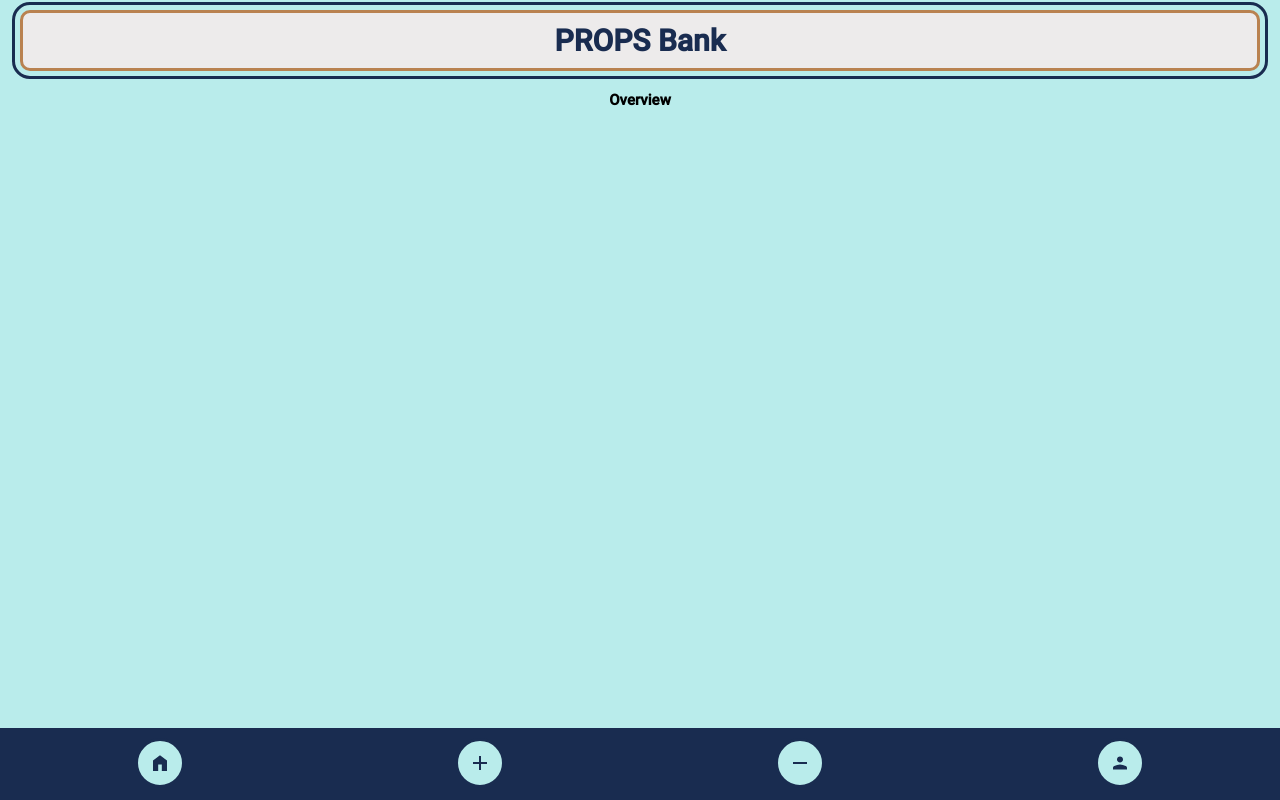
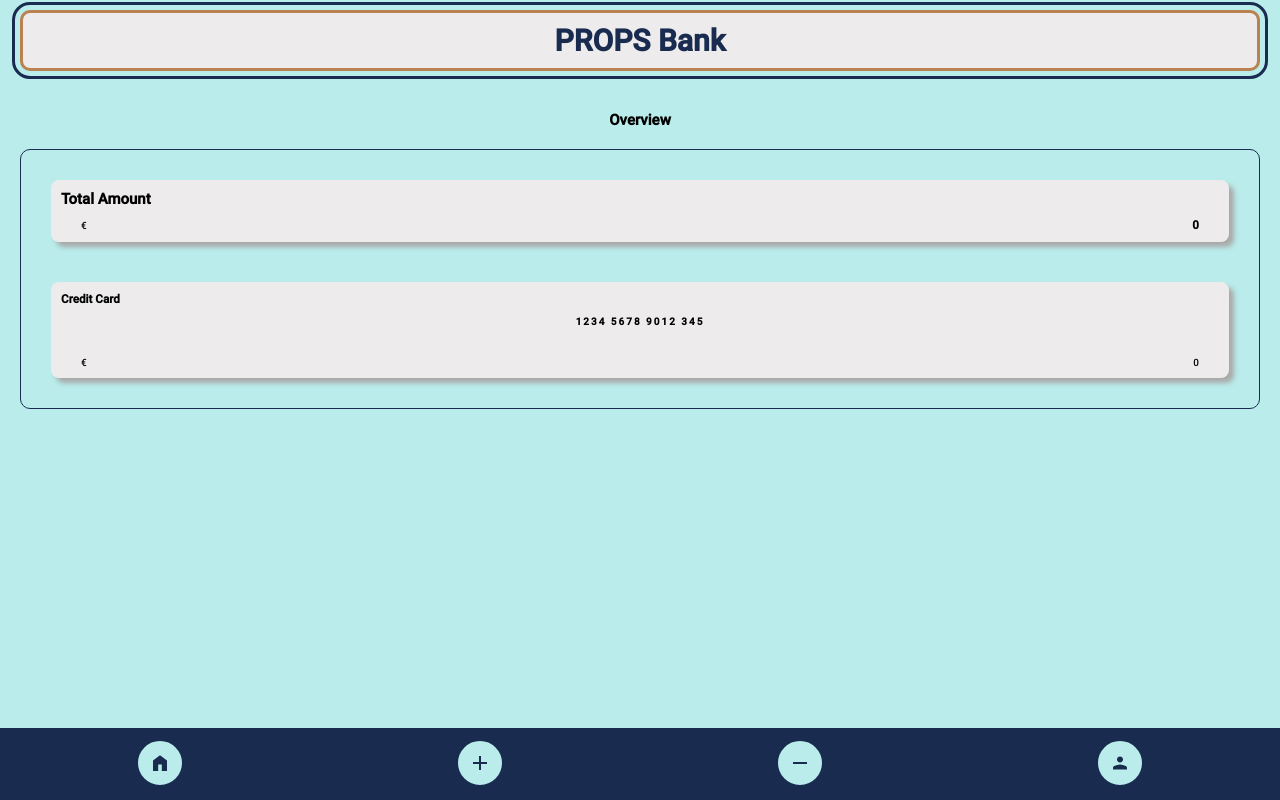
Before and after one commit to MariaRiosNavarro/bank-app, a React (Vite) app: page /overview in a window 1280 px wide. Built offline with nearby package versions, Linux system fonts and the light colour scheme.

Commit message:
add overview

```diff
--- /dev/null
+++ b/src/components/AccountCard/AccountCard.jsx
@@ -0,0 +1,37 @@
+import { useState } from "react";
+import "./AccountCard.scss";
+
+const AccountCard = () => {
+  const [totalCardAmount, setTotalCardAmount] = useState(0);
+
+  //Future TODO: add the possibility to add more cards to the array
+
+  let cardsAmounts = [totalCardAmount];
+
+  // Here we reduce all amounts of all cards
+  let totalAmount = cardsAmounts.reduce((a, b) => a + b);
+
+  return (
+    <>
+      <div className="card-wrapper">
+        <div className="total-amount">
+          <h2>Total Amount</h2>
+          <div className="row space">
+            <span>€</span>
+            <h3 className="amount">{totalAmount}</h3>
+          </div>
+        </div>
+        <div className="card">
+          <h3>Credit Card</h3>
+          <h4 className="card-number">1234 5678 9012 345</h4>
+          <div className="row space">
+            <span>€</span>
+            <p>{totalCardAmount}</p>
+          </div>
+        </div>
+      </div>
+    </>
+  );
+};
+
+export default AccountCard;
--- /dev/null
+++ b/src/components/AccountCard/AccountCard.scss
@@ -0,0 +1,29 @@
+@import "../../variables.scss";
+@import "../../mixin.scss";
+
+.card-wrapper {
+  border-radius: 10px;
+  border: 1px solid $color;
+  padding: 3rem;
+  @include f-column;
+  gap: 4rem;
+  .total-amount,
+  .card {
+    background-color: $light-text;
+    border-radius: 8px;
+    padding: 1rem;
+    @include f-column;
+    gap: 1rem;
+    box-shadow: 5px 5px 5px darkgray;
+    .card-number {
+      text-align: center;
+      letter-spacing: 0.2rem;
+      padding-bottom: 2rem;
+    }
+  }
+  .space {
+    justify-content: space-between;
+    align-items: center;
+    padding: 0 2rem;
+  }
+}
--- a/src/components/Footer/Footer.jsx
+++ b/src/components/Footer/Footer.jsx
@@ -4,16 +4,16 @@ import { Link } from "react-router-dom";
 import PropTypes from "prop-types";
 import "./Footer.scss";
 
-const Footer = ({ onClick }) => {
+const Footer = ({ handleAdd, handleRemove }) => {
   return (
     <div className="footer-wrapper">
       <Link to="/overview">
-        <NavigationButton svgIcon={homeSvg} onClick={onClick} />
+        <NavigationButton svgIcon={homeSvg} />
       </Link>
-      <NavigationButton svgIcon={addSvg} onClick={onClick} />
-      <NavigationButton svgIcon={removeSvg} onClick={onClick} />
+      <NavigationButton svgIcon={addSvg} onClick={handleAdd} />
+      <NavigationButton svgIcon={removeSvg} onClick={handleRemove} />
       <Link to="/user">
-        <NavigationButton svgIcon={userSvg} onClick={onClick} />
+        <NavigationButton svgIcon={userSvg} />
       </Link>
     </div>
   );
@@ -22,5 +22,6 @@ const Footer = ({ onClick }) => {
 export default Footer;
 
 Footer.propTypes = {
-  onClick: PropTypes.func,
+  handleAdd: PropTypes.func,
+  handleRemove: PropTypes.func,
 };
--- a/src/index.scss
+++ b/src/index.scss
@@ -33,6 +33,14 @@ html {
   min-width: 100%;
 }
 
+.row {
+  @include f-row;
+}
+
+.column {
+  @include f-column;
+}
+
 .text-center {
   text-align: center;
   padding: 2rem;
--- a/src/pages/Overview.jsx
+++ b/src/pages/Overview.jsx
@@ -1,12 +1,17 @@
 import Header from "../components/Header/Header";
 import Footer from "../components/Footer/Footer";
+import AccountCard from "../components/AccountCard/AccountCard";
+import "./overview.scss";
 
 const Overview = () => {
   return (
     <>
       <div className="wrapper">
         <Header />
-        <h2 className="text-center">Overview</h2>
+        <div className="page-wrapper">
+          <h2 className="text-center">Overview</h2>
+          <AccountCard />
+        </div>
         <Footer />
       </div>
     </>
--- /dev/null
+++ b/src/pages/overview.scss
@@ -0,0 +1,3 @@
+.page-wrapper {
+  padding: 2rem;
+}
```
